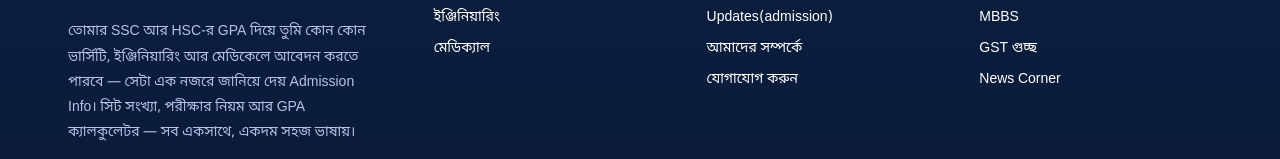
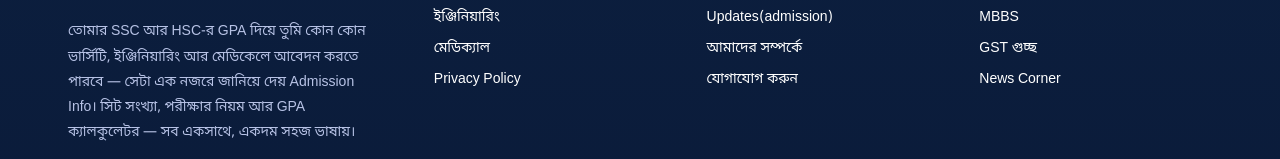
Before and after one commit to nishat-jihad/Admission-info, a Next.js app in the folder chance-hobe-ki/: page /news in a window 1280 px wide. Shown: the part 2284-2443 px from the top of the page. Built offline with nearby package versions, Linux system fonts and the light colour scheme.

Commit message:
Add Privacy Policy link to Footer component

```diff
--- a/chance-hobe-ki/src/components/Footer.js
+++ b/chance-hobe-ki/src/components/Footer.js
@@ -140,6 +140,7 @@ export default function Footer() {
           <Link href="/?category=versity#cards-wrap">সকল ভার্সিটি</Link>
           <Link href="/?category=engineering#cards-wrap">ইঞ্জিনিয়ারিং</Link>
           <Link href="/?category=medical#cards-wrap">মেডিক্যাল</Link>
+          <Link href="/privacy-policy">Privacy Policy</Link>
         </div>
 
         <div className="footer-col">
```
